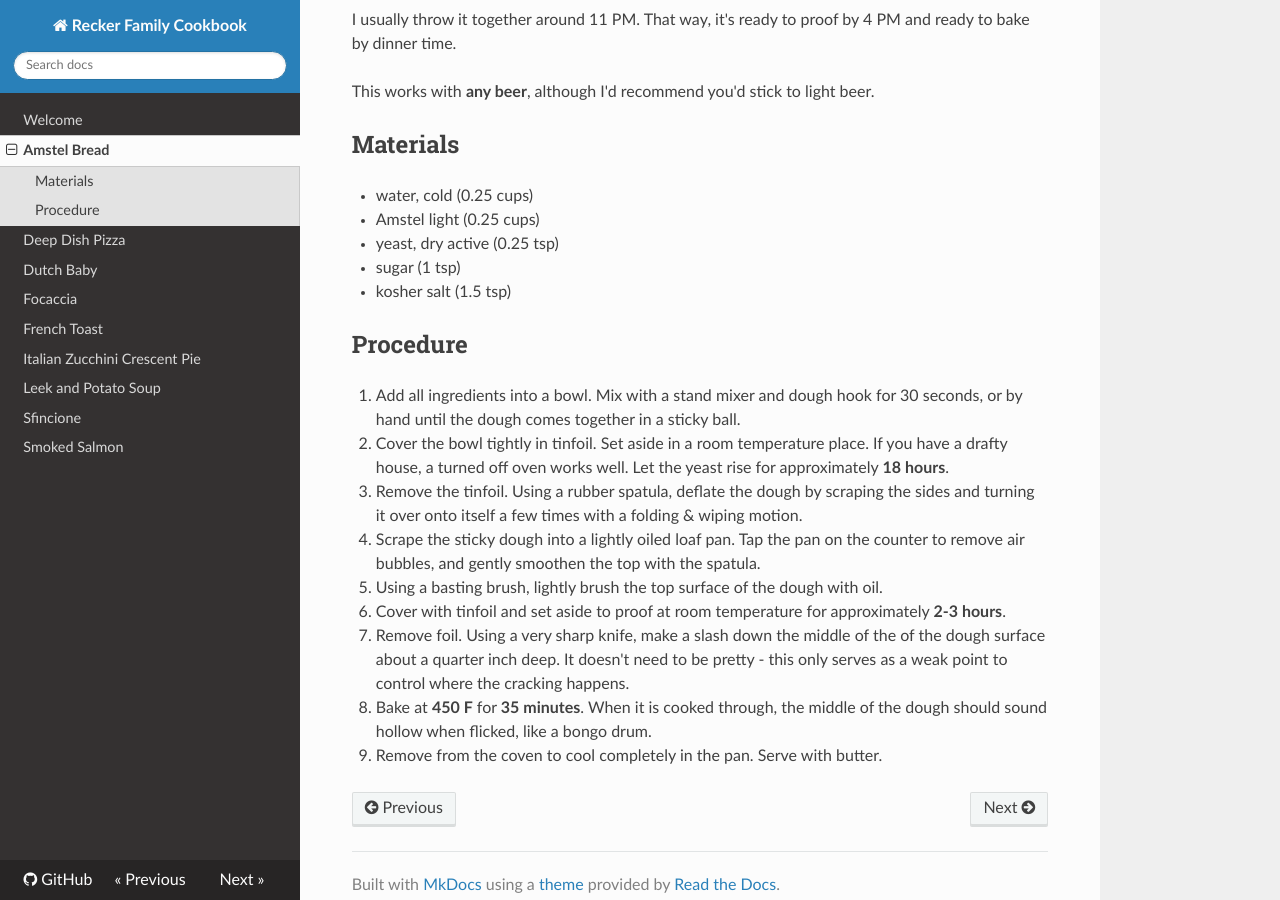
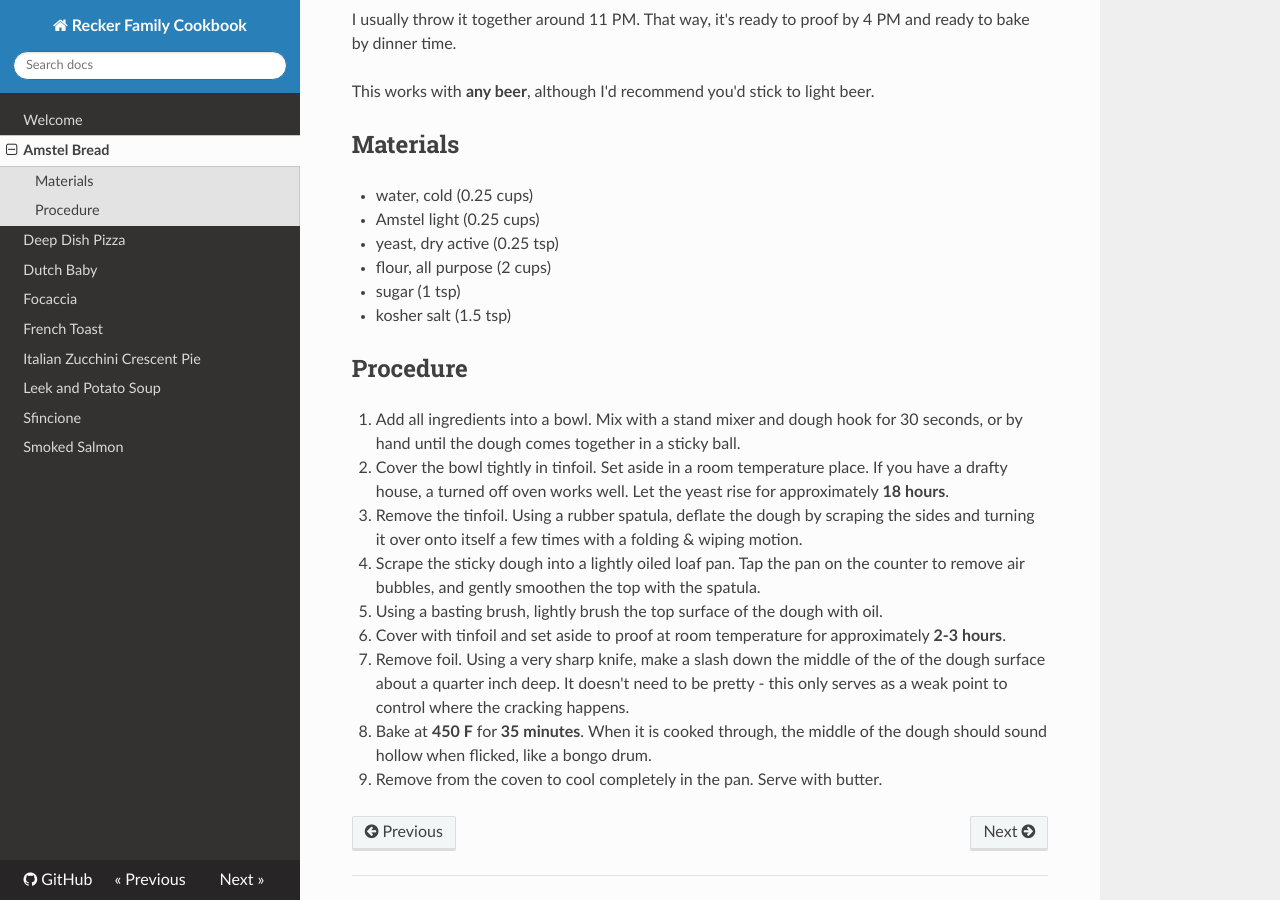
Before and after one commit to arecker/cookbook, an MkDocs documentation site: the page built from recipes/amstel-bread.md, in a window 1280 px wide and 900 px high, scrolled down 1248 px. Built offline with MkDocs 1.6.1, drawn with Linux system fonts in a browser that asks for light colours; nearby versions of some CDN libraries.

Commit message:
Amstel bread: oh yeah flour

```diff
--- a/recipes/amstel-bread.md
+++ b/recipes/amstel-bread.md
@@ -20,6 +20,7 @@ light beer.
 - water, cold (0.25 cups)
 - Amstel light (0.25 cups)
 - yeast, dry active (0.25 tsp)
+- flour, all purpose (2 cups)
 - sugar (1 tsp)
 - kosher salt (1.5 tsp)
 
```
